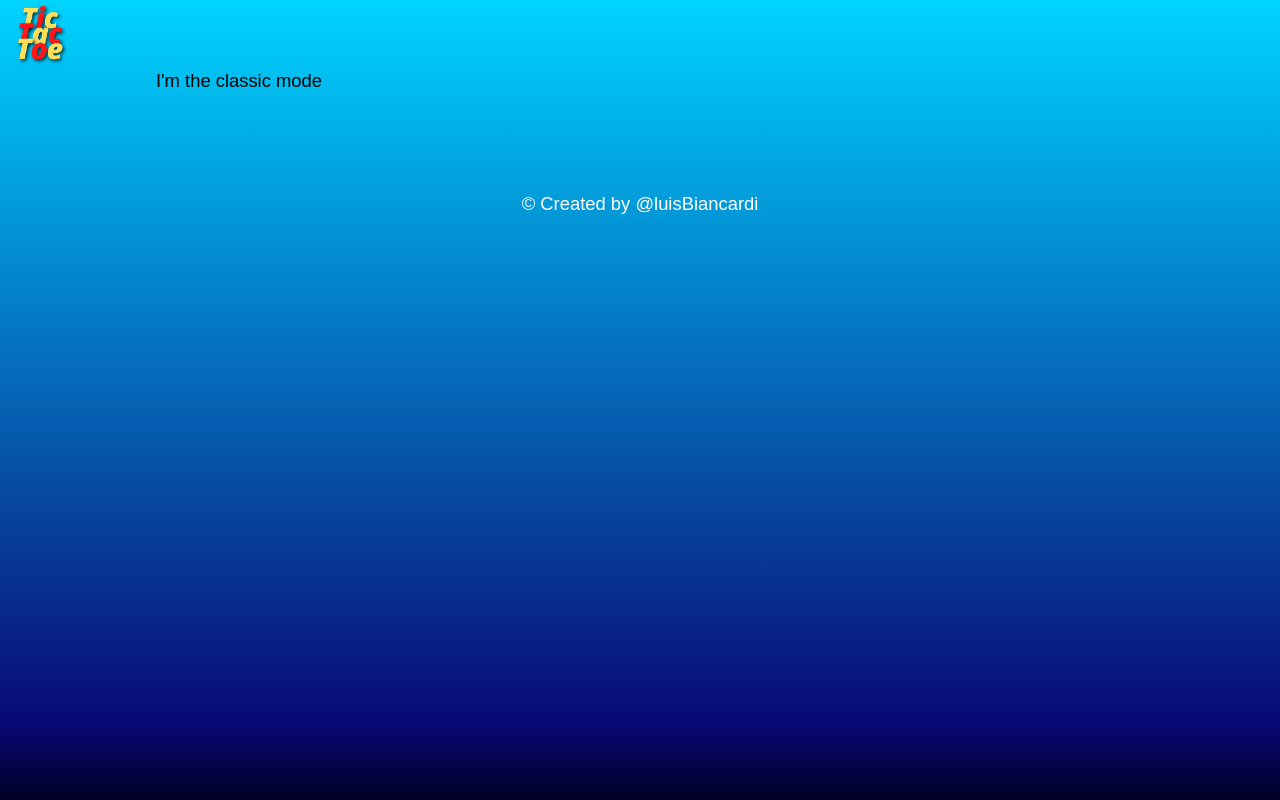
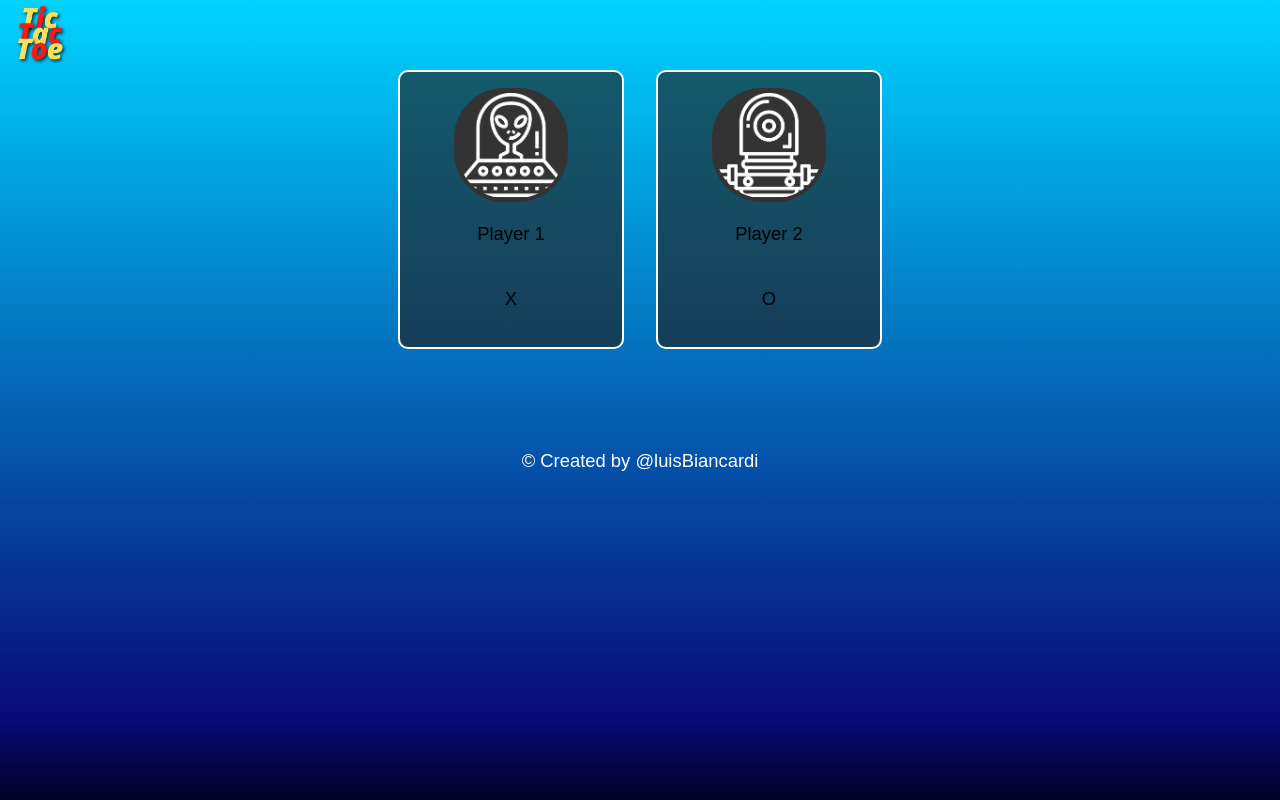
Before and after one commit to LBiancardi/tic-tac-toe-ts, a React (Vite) app: page /classic in a window 1280 px wide. Built offline with nearby package versions, Linux system fonts and the light colour scheme.

Commit message:
Add Player cards

```diff
--- a/src/ClassicMode.jsx
+++ b/src/ClassicMode.jsx
@@ -1,5 +1,13 @@
 import React from "react";
+import PlayerCard from "./components/PlayerCard";
+import { StyledClassicMode } from "./components/styles/ClassicMode.styled";
+import { Flex } from "./components/styles/Flex.styled";
 
 export default function ClassicMode() {
-  return <div>I'm the classic mode</div>;
+  return (
+    <StyledClassicMode>
+      <PlayerCard img="player1.png" player="Player 1" placeholder="X" />
+      <PlayerCard img="player2.png" player="Player 2" placeholder="O" />
+    </StyledClassicMode>
+  );
 }
--- /dev/null
+++ b/src/components/PlayerCard.jsx
@@ -0,0 +1,16 @@
+import React from "react";
+import { StyledPlayerCard } from "./styles/ClassicMode.styled";
+
+export default function PlayerCard({
+  img = "player1.png",
+  player = "1",
+  placeholder = "X",
+}) {
+  return (
+    <StyledPlayerCard>
+      <img src={`./src/assets/${img}`} />
+      <p>{player}</p>
+      <p>{placeholder}</p>
+    </StyledPlayerCard>
+  );
+}
--- /dev/null
+++ b/src/components/styles/ClassicMode.styled.jsx
@@ -0,0 +1,25 @@
+import styled from "styled-components";
+
+export const StyledClassicMode = styled.div`
+  column-gap: 2rem;
+  display: flex;
+  margin: 0 auto;
+  width: 50%;
+`;
+
+export const StyledPlayerCard = styled.div`
+  align-items: center;
+  border: 2px solid white;
+  border-radius: 10px;
+  background-color: #202020a2;
+  display: flex;
+  padding: 1rem;
+  flex-direction: column;
+
+  img {
+    background-color: ${({ bg }) => bg || "#333"};
+    border-radius: 50px;
+    padding: 0.25rem;
+    width: 60%;
+  }
+`;
```
Also changed, not shown: src/assets/player1.png (added), src/assets/player2.png (added).
